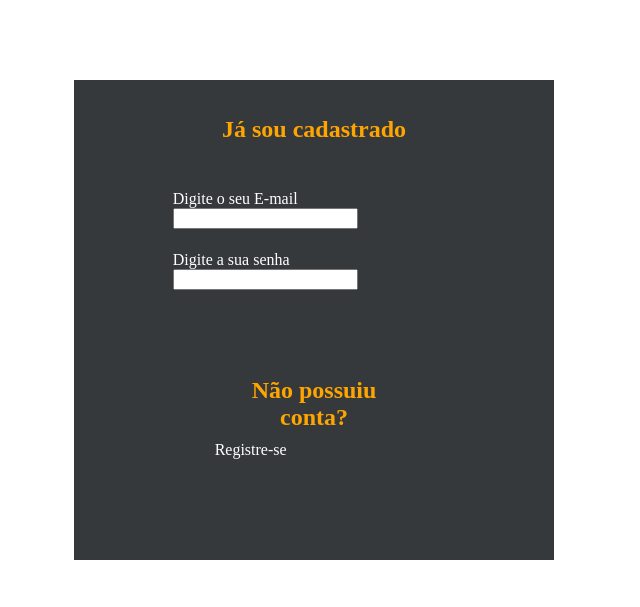
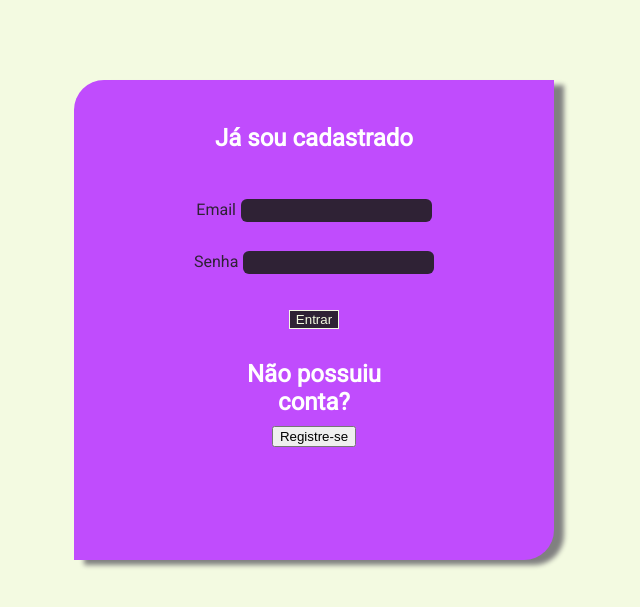
Before and after one commit to DiegoAbenicio/Player, a PHP site: page / in a window 1280 px wide. Shown: the top 607 px of the page, without its empty margins (326-966 px from the left). Run offline with PHP 8.4, Linux system fonts and the light colour scheme.

Commit message:
Master integradas

```diff
--- a/index.html
+++ b/index.html
@@ -6,25 +6,27 @@
     <meta name="viewport" content="width=device-width, initial-scale=1.0">
     <title>Player</title>
     <link rel="stylesheet" href="style.css">
+    <link href='http://fonts.googleapis.com/css?family=Roboto' rel='stylesheet' type='text/css'>
 </head>
 <body>
     <main id="box-login">
-        <div>
-            <h2 class="perguntas">Já sou cadastrado</h3>
+        <h2 class="perguntas">Já sou cadastrado</h3>
+            <div class="enter">
             <form class="login-container">
-                <label for="email">Digite o seu E-mail</label>
-                <input type="text">
+                <label for="email">Email</label>
+                <input type="text" class="input">
             </form>
             <form class="login-container">
-                <label for="email">Digite a sua senha</label>
-                <input type="password">
+                <label for="email">Senha</label>
+                <input type="password" class="input">
             </form>
         </div>
+        <button id="enter">Entrar</button>
         <div>
             <h2 class="perguntas"> Não possuiu conta?</h2>
-            <div>
+            <button>
                 Registre-se
-            </div>
+            </button>
         </div>
         <!--Fiz apenas a estrutura básica, falta a estilização do registre-se e muitas outras coisas-->
     </main>
--- a/style.css
+++ b/style.css
@@ -1,20 +1,23 @@
 body {
-    background-color: rgb(255, 255, 255);
+    background-color: #F3FAE1;
+    font-family: 'Roboto', sans-serif;
 }
 
 #box-login{
-    background: rgb(54, 57, 59);
+    background: #C04CFD;
+    border-radius: 30px 0 30px 0;
     width: 30em;
     height: 30em;
     margin: 5em auto;
-    color: white;
+    color: #2f2235;
     display: flex;
     flex-direction: column;
     align-items: center;
-
+    text-align: center;
+    box-shadow: 10px 5px 5px gray;
 }
 .perguntas{
-    color: orange;
+    color: white;
     padding: 5%;
     margin-bottom: 0px;
     text-align: center;
@@ -24,5 +27,39 @@ body {
     height: 5%;
     padding: 5%;
     margin: 1em auto;
+    display: flex;
+    justify-content: space-evenly;
+    align-items: baseline;
+    margin: 0;
+}
 
+.enter{
+    display: flex;
+    flex-direction: column;
+    width: 95%;
+    align-items: center;
+    height: 28%;
 }
+
+#enter{
+    background-color: #2f2235;
+    color: #F3FAE1;
+    border: 1px solid #F3FAE1;
+}
+
+label{
+    margin-right: 5px;
+}
+
+h2{
+    font-size: 1.5em;
+}
+
+.input{
+    background-color: #2f2235;
+    color: #F3FAE1;
+    border: 0;
+    border-radius: 6px;
+    height: 1.6em;
+    width: 14em;
+}
```
